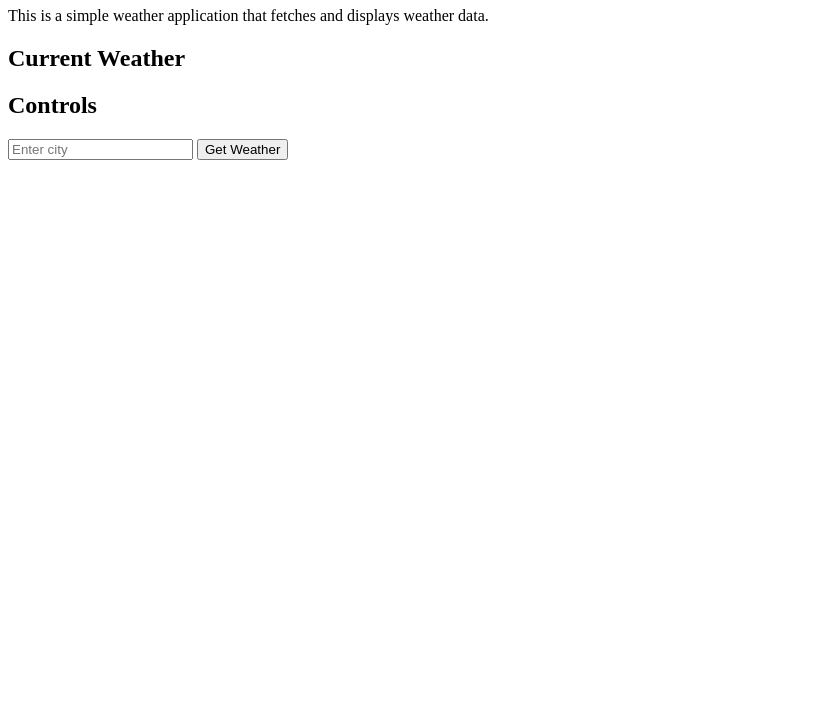
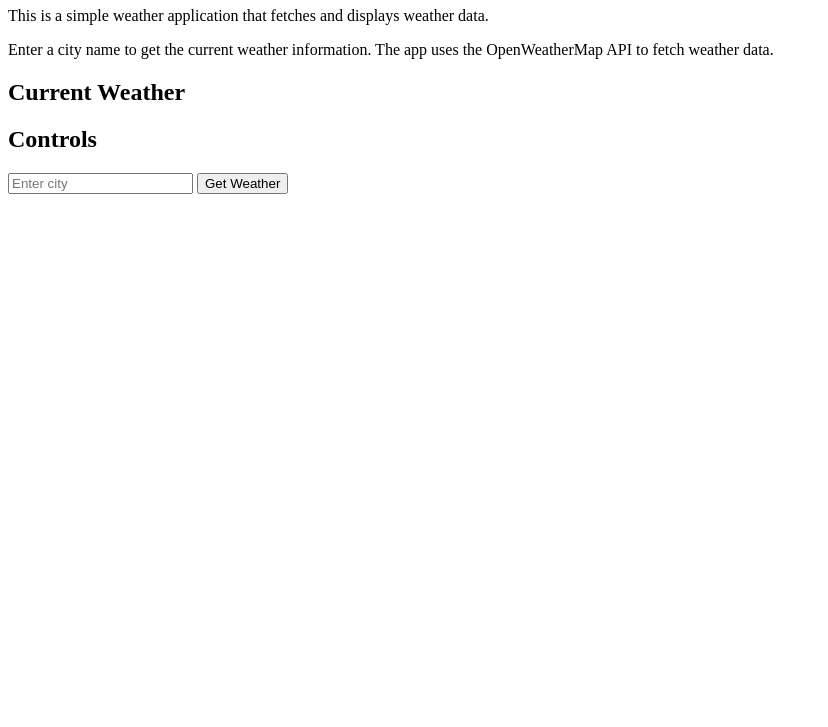
Before and after one commit to dgardn54/weather-app, a website: page index.html in a window 1280 px wide. Shown: the part 73-800 px from the top of the page, without its empty margins (0-828 px from the left). Drawn offline with Linux system fonts and the light colour scheme.

Commit message:
adding message

```diff
--- a/index.html
+++ b/index.html
@@ -11,6 +11,10 @@
     <p>
       This is a simple weather application that fetches and displays weather
       data.
+    </p>
+    <p>
+        Enter a city name to get the current weather information. The app uses
+        the OpenWeatherMap API to fetch weather data.
     </p>
 
     <section class="weather-info">
```
